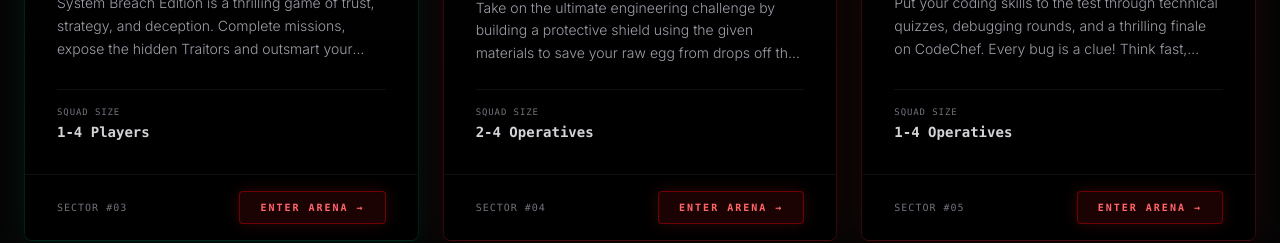
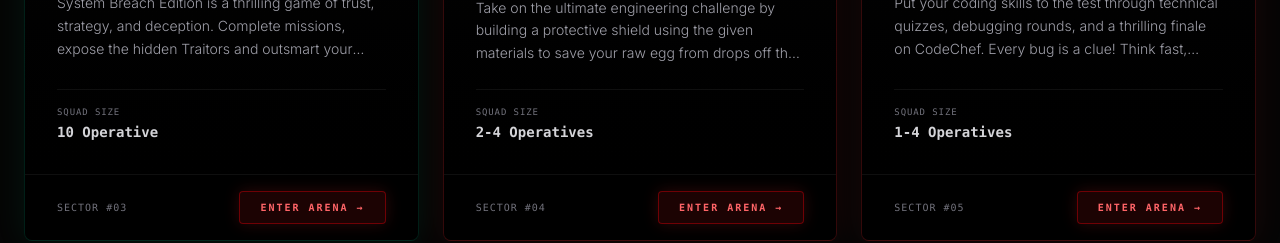
Before and after one commit to Hitenmalviya/NEXORAE2.O, a React (Vite) app: page /events in a window 1280 px wide. Shown: the part 2540-2783 px from the top of the page. Built offline with nearby package versions, Linux system fonts and the light colour scheme; a web font is replaced by a local one.

Commit message:
fix(events): update team size requirements for The Upside Down and The Traitors

```diff
--- a/src/data/events.ts
+++ b/src/data/events.ts
@@ -29,6 +29,7 @@ export const EVENTS: Event[] = [
     difficulty: 'hard',
     description: 'System Breach Edition is a thrilling game of trust, strategy, and deception. Complete missions, expose the hidden Traitors and outsmart your opponents before the final system breach.',
     poster: '/posters/Frame 45.png',
+    team: { min: 10, max: 10 },
     icon: '🕵️',
     registrationUrl: 'https://forms.gle/erAedpsXxYrZHBc48',
   },
```
